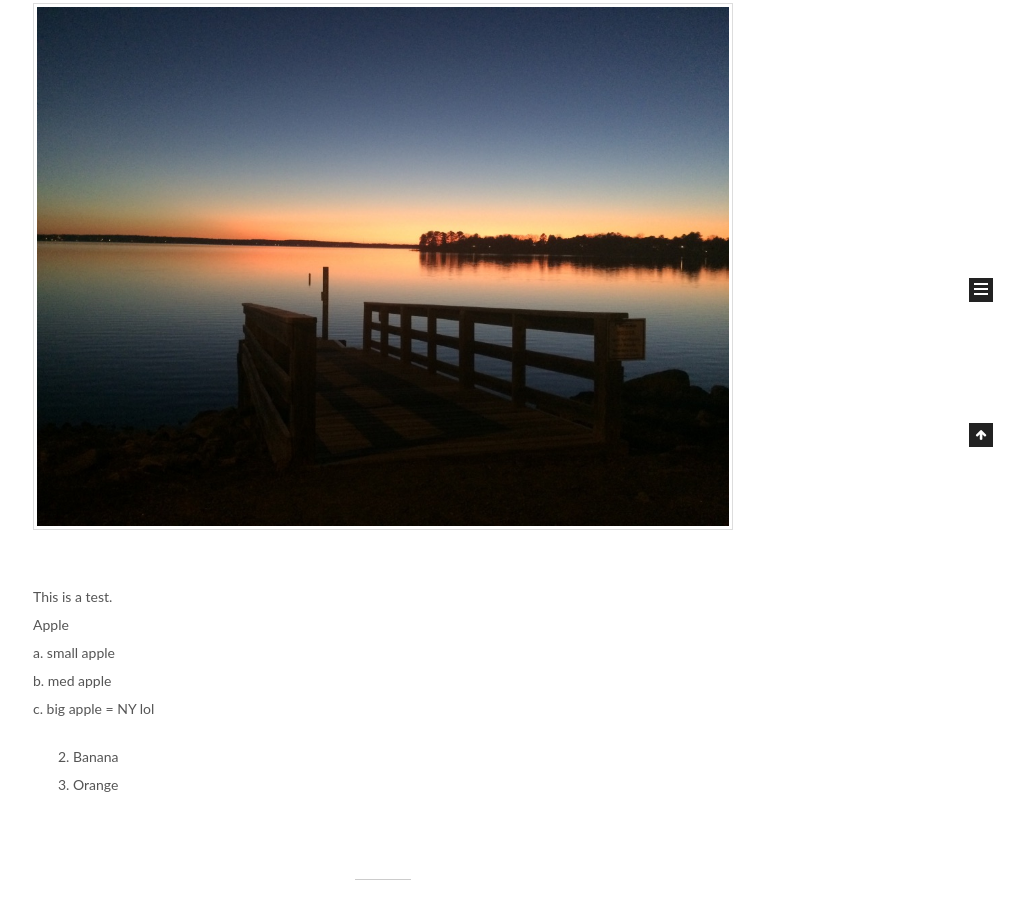
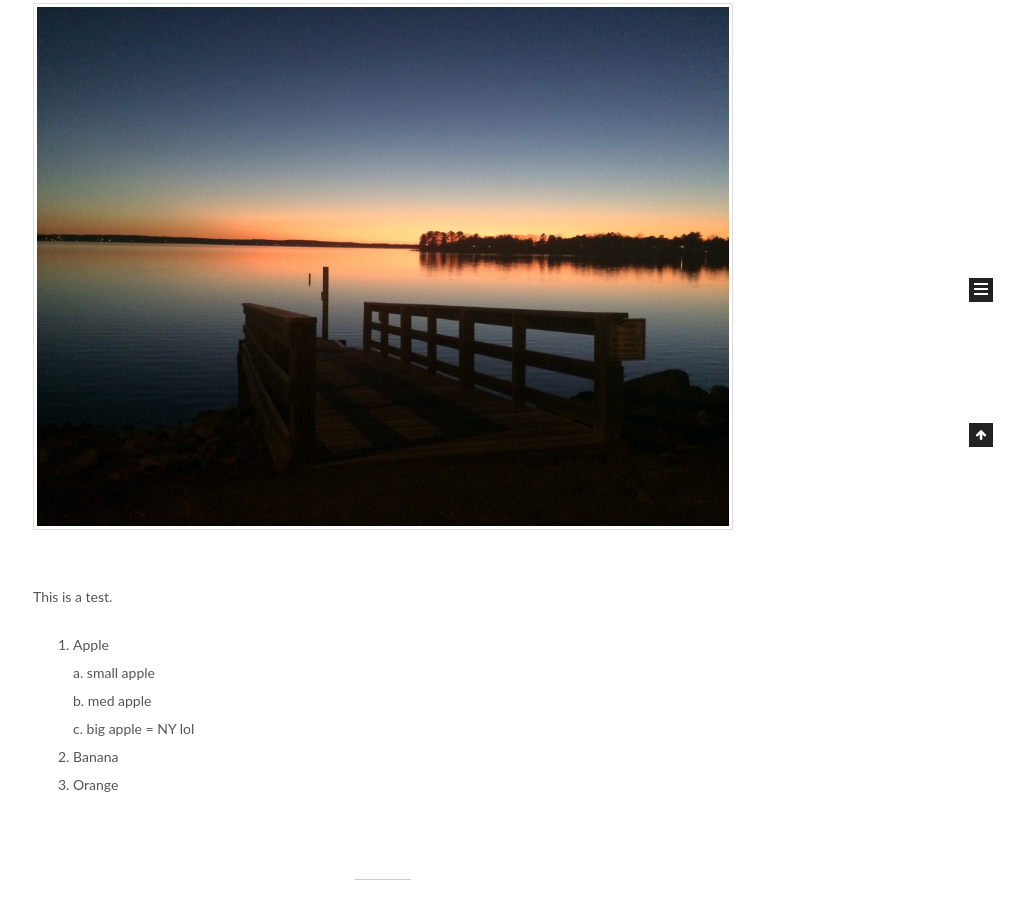
Before and after one commit to allenchi0729/allenchi0729.github.io, a plain HTML site: page index.html in a window 1280 px wide. Shown: the part 453-1372 px from the top of the page, without its empty margins (257-1280 px from the left). Drawn offline with Linux system fonts and the light colour scheme.

Commit message:
Site updated: 2019-02-27 16:15:49

```diff
--- a/index.html
+++ b/index.html
@@ -303,8 +303,9 @@
 
 
 
-            <p><img src="/img/sunset.png" alt><br>This is a test.<br>Apple<br>    a. small apple<br>    b. med apple<br>    c. big apple = NY lol</p>
-<ol start="2">
+            <p><img src="/img/sunset.png" alt><br>This is a test.</p>
+<ol>
+<li>Apple<br> a. small apple<br> b. med apple<br> c. big apple = NY lol</li>
 <li>Banana</li>
 <li>Orange</li>
 </ol>
```
Also changed, not shown: 2019/02/25/test/index.html (+7 -6 lines).
